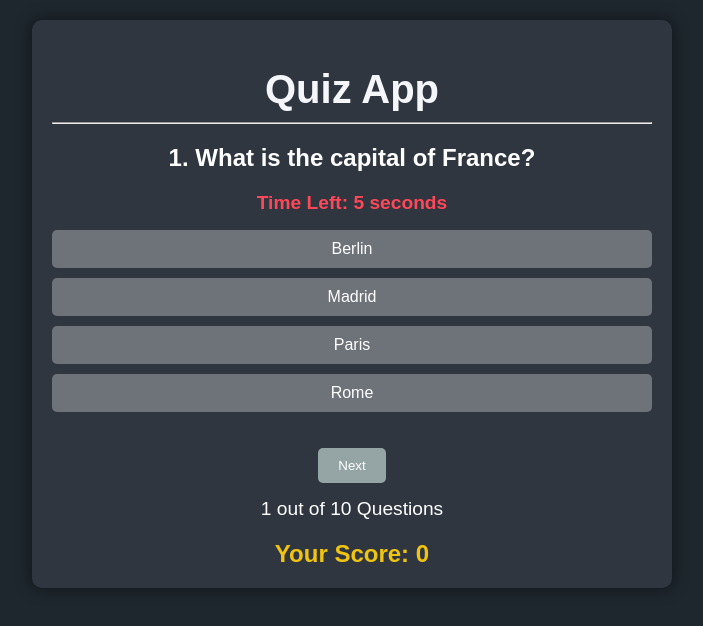
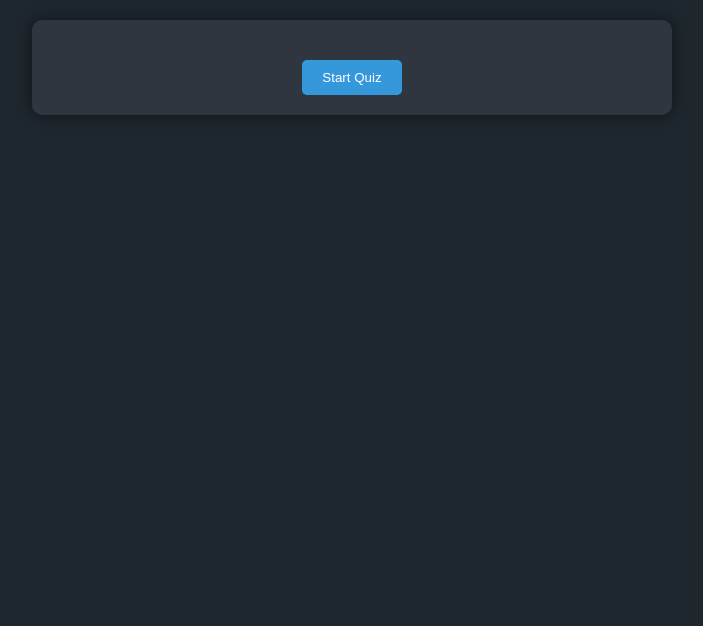
Before and after one commit to vikarnjha/React-Quiz-App, a React (Vite) app in the folder react-quiz-app/: page / in a window 1280 px wide. Shown: the top 626 px of the page, without its empty margins (288-991 px from the left). Built offline with nearby package versions, Linux system fonts and the light colour scheme.

Commit message:
added start quiz button

```diff
--- a/react-quiz-app/src/components/Quiz.jsx
+++ b/react-quiz-app/src/components/Quiz.jsx
@@ -9,17 +9,18 @@ const Quiz = () => {
   const [lock, setLock] = useState(false);
   const [timer, setTimer] = useState(10);
   const [showResult, setShowResult] = useState(false);
+  const [startQuiz, setStartQuiz] = useState(false);
 
   useEffect(() => {
-    if (timer > 0 && !lock) {
+    if (startQuiz && timer > 0 && !lock) {
       const interval = setInterval(() => {
-        setTimer((prevTimer) => prevTimer - 1);
+        setTimer((prev) => prev - 1);
       }, 1000);
       return () => clearInterval(interval);
     } else if (timer === 0 && !lock) {
       setLock(true);
     }
-  }, [timer, lock]);
+  }, [timer, lock, startQuiz]);
 
   useEffect(() => {
     if (lock) {
@@ -37,16 +38,10 @@ const Quiz = () => {
     }
   }, [lock, index]);
 
-  if (showResult) {
-    return (
-      <div className="container">
-        <h1>Quiz Completed!</h1>
-        <div className="score">Your Final Score: {score}</div>
-      </div>
-    );
-  }
-
-  const questions = quizData[index];
+  const startHandler = () => {
+    setStartQuiz(true);
+    setTimer(10); // Reset Timer
+  };
 
   const checkAnswer = (option) => {
     if (!lock) {
@@ -58,28 +53,31 @@ const Quiz = () => {
     }
   };
 
-  const nextQuestion = () => {
-    if (index < quizData.length - 1) {
-      setIndex(index + 1);
-      setSelectedAnswer(null);
-      setLock(false);
-      setTimer(10);
-    }
-  };
+  const questions = quizData[index];
 
-  if (!questions) {
-    return <div>Loading...</div>;
+  if (showResult) {
+    return (
+      <div className="container">
+        <h1>Quiz Completed!</h1>
+        <div className="score">Your Final Score: {score}</div>
+      </div>
+    );
   }
 
   return (
     <>
       <div className="container">
+        {!startQuiz ? (
+          <button className="start-btn" onClick={startHandler}>
+            Start Quiz
+          </button>
+        ) : (
+          <>
             <h1>Quiz App</h1>
             <hr />
             <h2>
               {index + 1}. {questions.question}
             </h2>
-        <div className="timer">Time Left: {timer} seconds</div>
             <ul>
               {questions.options.map((option, i) => (
                 <li
@@ -99,13 +97,16 @@ const Quiz = () => {
                 </li>
               ))}
             </ul>
-        <button onClick={nextQuestion} disabled={selectedAnswer === null}>
+            <button disabled={selectedAnswer === null} onClick={() => setLock(true)}>
               Next
             </button>
             <div className="index">
               {index + 1} out of {quizData.length} Questions
             </div>
             <div className="score">Your Score: {score}</div>
+            <div className="timer">Time Left: {timer}s</div>
+          </>
+        )}
       </div>
     </>
   );
```
Lines whose indentation alone changed are shown as unchanged.
